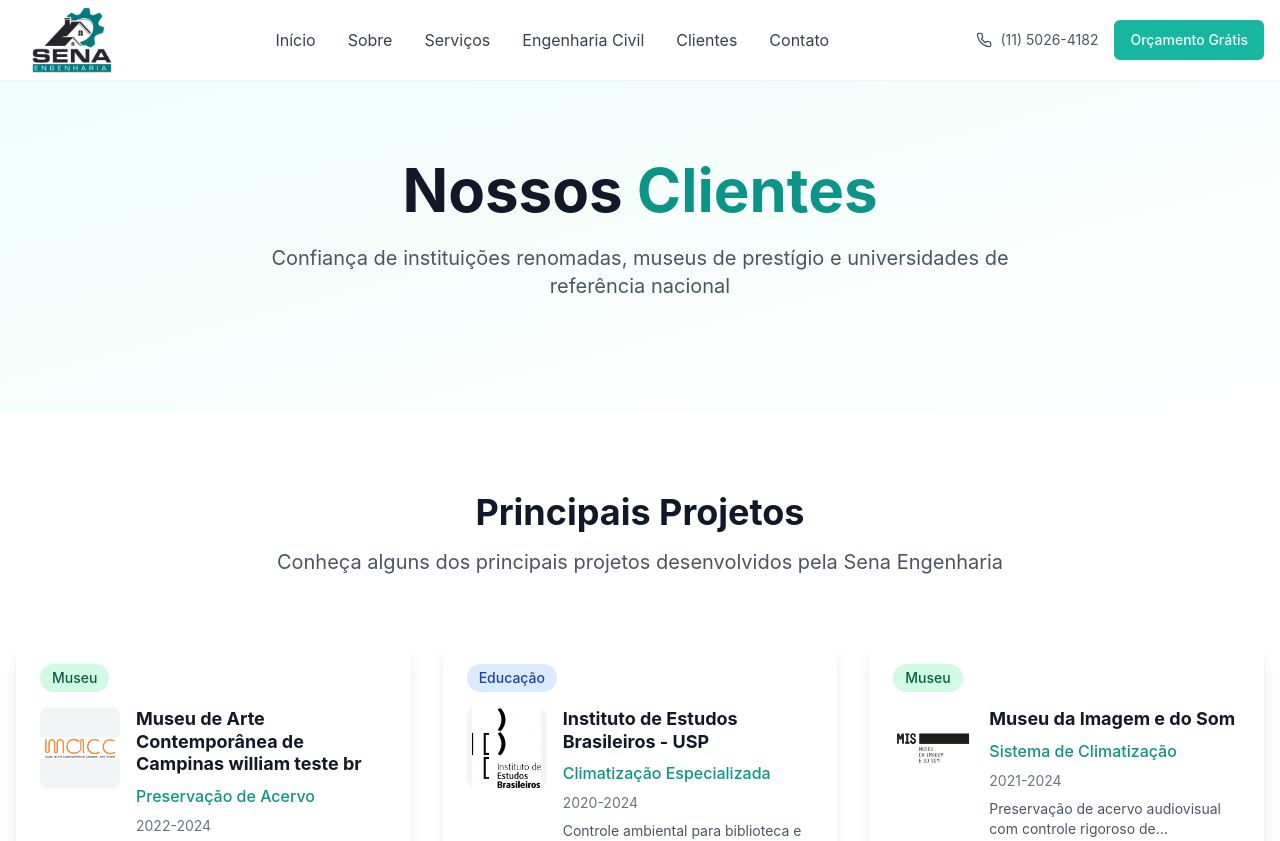
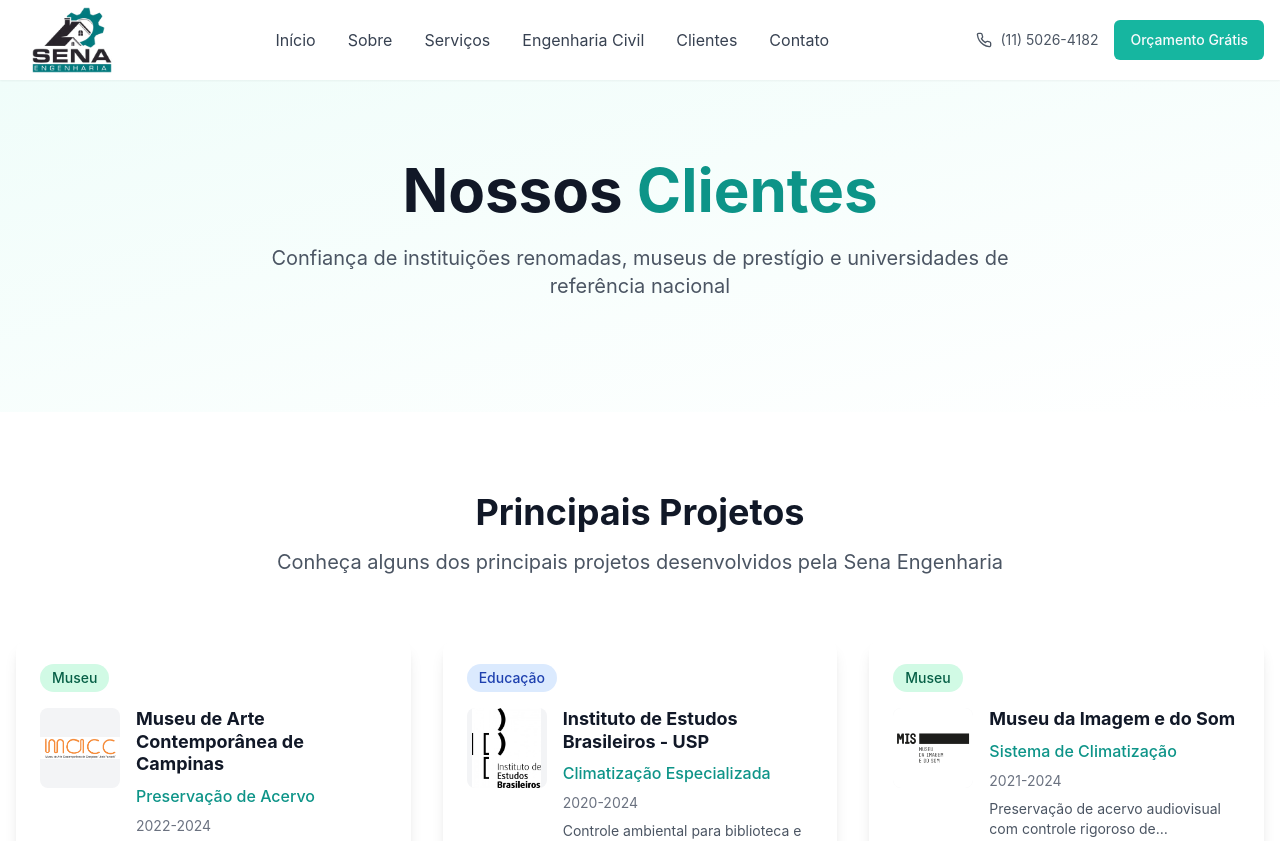
Before and after one commit to williamvk27/sena-website, a Next.js app: page /clientes in a window 1280 px wide. Shown: the top 841 px of the page. Built offline with nearby package versions, Linux system fonts and the light colour scheme.

Commit message:
fix: Remove texto de teste da página de clientes

```diff
--- a/app/clientes/page.tsx
+++ b/app/clientes/page.tsx
@@ -10,7 +10,7 @@ import React from 'react';
 export default function ClientesPage() {
   const featuredClients = [
     {
-      name: 'Museu de Arte Contemporânea de Campinas william teste br',
+      name: 'Museu de Arte Contemporânea de Campinas',
       sector: 'Museu',
       service: 'Preservação de Acervo',
       period: '2022-2024',
```
